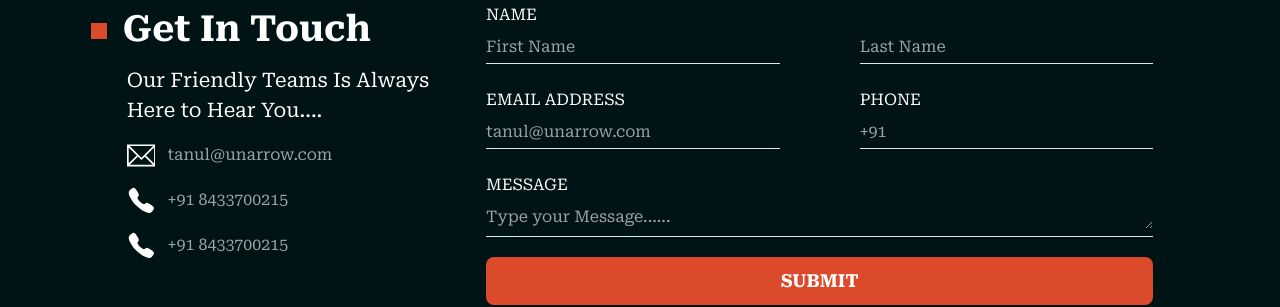
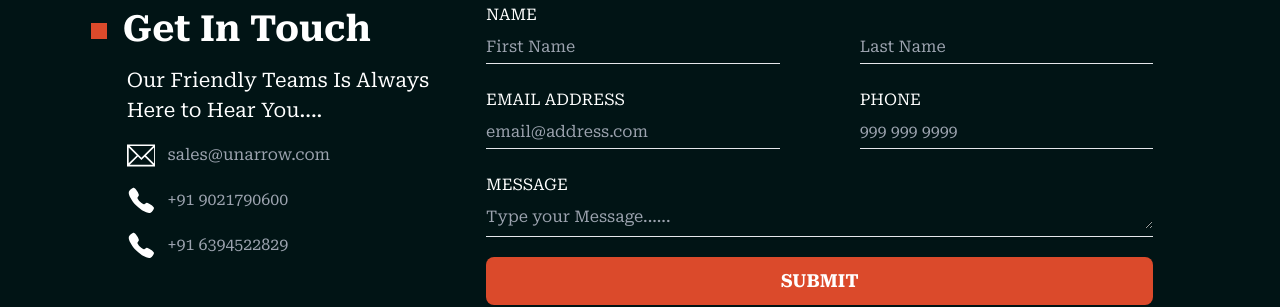
Before and after one commit to ankur-ctrl-z/Unarrow-Public-Website, a React (Vite) app in the folder client/: page / in a window 1280 px wide. Shown: the part 6800-7107 px from the top of the page. Built offline with nearby package versions, Linux system fonts and the light colour scheme.

Commit message:
Update Contact.jsx

```diff
--- a/client/src/components/home/Contact.jsx
+++ b/client/src/components/home/Contact.jsx
@@ -66,9 +66,9 @@ const Contact = () => {
                 <TfiEmail className="w-[1.8rem] h-[1.8rem] text-white flex-shrink-0" />
                 <a
                   className="font-Roboto font-normal leading-normal text-gray-400"
-                  href="mailto:tanul@unarrow.com"
+                  href="mailto:sales@unarrow.com"
                 >
-                  tanul@unarrow.com
+                  sales@unarrow.com
                 </a>
               </div>
 
@@ -76,9 +76,9 @@ const Contact = () => {
                 <IoCall className="w-[1.8rem] h-[1.8rem] text-white flex-shrink-0" />
                 <a
                   className="font-Roboto font-normal leading-normal text-gray-400"
-                  href="tel:+91 8433700215"
+                  href="tel:+91 9021790600"
                 >
-                  +91 8433700215
+                  +91 9021790600
                 </a>
               </div>
 
@@ -86,9 +86,9 @@ const Contact = () => {
                 <IoCall className="w-[1.8rem] h-[1.8rem] text-white flex-shrink-0" />
                 <a
                   className="font-Roboto font-normal leading-normal text-gray-400"
-                  href="tel:+91 8433700215"
+                  href="tel:+91 6394522829"
                 >
-                  +91 8433700215
+                  +91 6394522829
                 </a>
               </div>
             </div>
@@ -134,7 +134,7 @@ const Contact = () => {
                   <input
                     className="bg-transparent mt-2 mb-1 focus:outline-none"
                     type="email"
-                    placeholder="tanul@unarrow.com"
+                    placeholder="email@address.com"
                     name="email"
                     required
                     value={formData.email}
@@ -150,7 +150,7 @@ const Contact = () => {
                     className="bg-transparent mt-2 mb-1 focus:outline-none"
                     type="text"
                     required
-                    placeholder="+91"
+                    placeholder="999 999 9999"
                     name="phone"
                     value={formData.phone}
                     onChange={handleChange}
```
